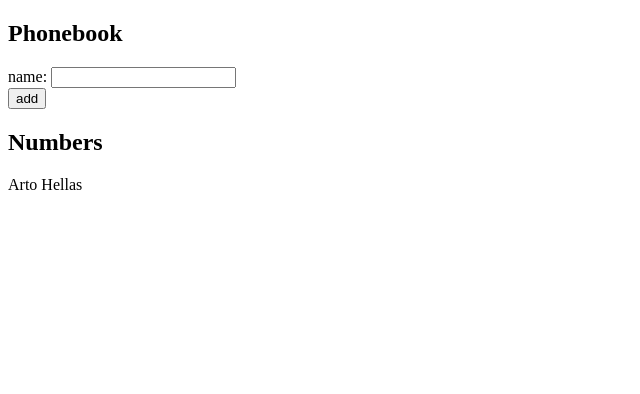
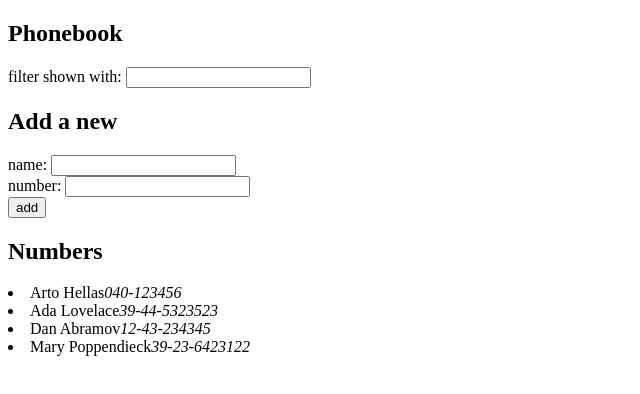
Before and after one commit to Sepuliini/Fullstack19, a React (Create React App) app in the folder osa2/puhelinluettelo/puhelinluettelo/: page / in a window 1280 px wide. Shown: the top 394 px of the page, without its empty margins (0-640 px from the left). Built offline with nearby package versions, Linux system fonts and the light colour scheme.

Commit message:
puhelinluettelo jatkoa

```diff
--- a/osa2/puhelinluettelo/puhelinluettelo/src/App.js
+++ b/osa2/puhelinluettelo/puhelinluettelo/src/App.js
@@ -1,28 +1,53 @@
 import React from 'react';
 import './App.css';
 import { useState } from 'react'
-import { summarizers } from 'istanbul-lib-report';
 
+const Person = ({persons, setPersons}) => {
+    const names = persons.map(person => <li key={person.id}>{person.name}
+    <em key={person.number}>{person.number}</em>
+     </li>)
 
-const Person = (props) => {
   return (
     <div>
-    <p>{props.person.name}</p>
+     <p>
+        {names}
+      </p>
     </div>
   )
 }
 
+const Filter = ({persons, setPersons}) => {
+  //kesken
+  const [ filter, setFilter ] = useState('')
 
+  const handleFilterChange = (event) => {
+    console.log(event.target.value)
+    setFilter(event.target.value)
+  }
 
-const App = () => {
-  const [ persons, setPersons] = useState([
-    { name: 'Arto Hellas' }
-  ])
+  const handleFilter = (event) => {
+    event.preventDefault()
+    const filters = filter.toLowerCase
+
+    setPersons(persons.filter(p => p.name.toLowerCase().includes(filter)))
+
+    console.log(persons)
+    setFilter('')
+  }
+
+  return (
+    <div>
+    <form onSubmit = {handleFilter}>
+    filter shown with: <input value = {filter} onChange = {handleFilterChange}/>
+    </form>
+    </div>
+  )
+
+}
+
+const AddPerson = ({persons, setPersons}) => {
   const [ newName, setNewName ] = useState('')
-
-  const rows = () => persons.map(person =>
-  <Person key = {person.name} person = {person} persons = {persons}/>
-  )
+  const [ newNumber, setNewNumber ] = useState('')
 
   console.log((persons.filter(p => p.name === newName).length > 0))
 
@@ -30,17 +55,21 @@ const App = () => {
     event.preventDefault()
     console.log('button clicked', event.target)
 
-    const nameObject = {
-    name: newName
+    const personObject = {
+    name: newName + ' ',
+    number: newNumber
     }
 
-      if ((persons.filter(p => p.name === newName).length > 0) === true) {
+      if ((persons.filter(p => p.name.toLowerCase === newName).length > 0) === true) {
         window.alert(`${newName} is already added to phonebook`)
         setNewName('')
+        setNewNumber('')
       }
 
       else {
-        setPersons(persons.concat(nameObject))
+        setPersons(persons.concat(personObject))
+        console.log(persons)
+        setNewNumber('')
         setNewName('')
       }
   }
@@ -50,23 +79,50 @@ const App = () => {
     setNewName(event.target.value)
   }
 
+  const handleNumberChange = (event) => {
+    console.log(event.target.value)
+    setNewNumber(event.target.value)
+  }
 
-  return (
-    <div>
-      <h2>Phonebook</h2>
-      <form onSubmit = {addName}>
+return (
+  <div>
+    <form onSubmit = {addName}>
         <div>
           name: <input value = {newName}  onChange={handleNameChange}/>
+          <div>
+            number: <input value = {newNumber} onChange={handleNumberChange}/>
+          </div>
         </div>
         <div>
           <button type="submit">add</button>
         </div>
       </form>
-      <h2>Numbers</h2>
-       {rows()}
-    </div>
+  </div>
   )
 }
 
 
+const App = () => {
+  const [ persons, setPersons] = useState([
+    { name: 'Arto Hellas', number: '040-123456' },
+    { name: 'Ada Lovelace', number: '39-44-5323523' },
+    { name: 'Dan Abramov', number: '12-43-234345' },
+    { name: 'Mary Poppendieck', number: '39-23-6423122' }
+  ])
+
+  return (
+    <div>
+      <div>
+        <h2>Phonebook</h2>
+        <Filter persons = {persons} setPersons = {setPersons}/>
+      </div>
+      <h2>Add a new</h2>
+        <AddPerson persons={persons} setPersons={setPersons}/>
+      <h2>Numbers</h2>
+       <Person persons = {persons} />
+    </div>
+
+  )
+}
+
 export default App
```
